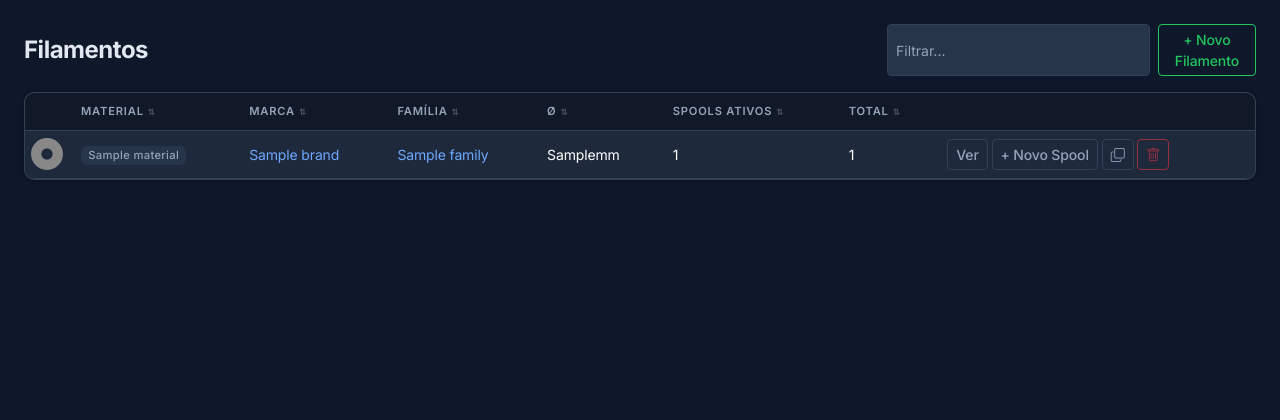
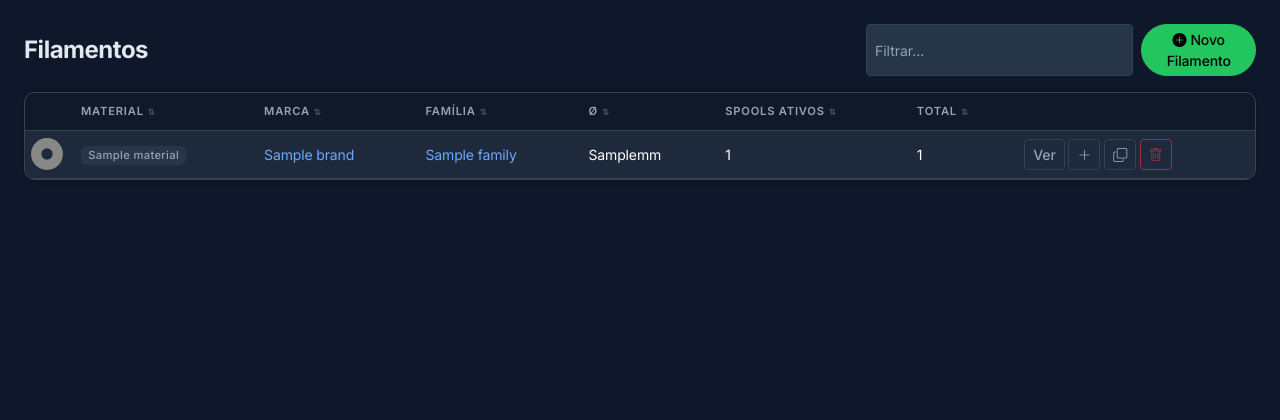
Before and after one commit to iscarelli/spool-control, a Python web app: template templates/filaments/list.html in a window 1280 px wide. Shown: the top 420 px of the page. Run offline with Jinja, Linux system fonts and the light colour scheme; the template is opened without the code that fills it: most values are stand-ins (such as "Sample title", 1, 10 or a date in 2020).

Commit message:
fix: proper icons on new-item buttons + donut tooltip double-% fix
- bi-plus-circle-fill icon + btn-primary rounded-pill on New Filament/Spool
- Per-row + Novo Spool in filament list → icon-only btn
- Donut tooltip: removed duplicate % (75% disponível not 75% % disponível)
- Bump to v1.4.2

Co-Authored-By: Claude Sonnet 4.6 <noreply@anthropic.com>

```diff
--- a/templates/filaments/detail.html
+++ b/templates/filaments/detail.html
@@ -30,14 +30,14 @@
        height="28" style="object-fit:contain;max-width:64px" alt="{{ filament.brand }}">
   {% endif %}
   {% if ns.nom > 0 %}
-    {{ donut(total_pct, fill, size=44, tip=total_pct|int|string + '% ' + _('% de estoque disponível')) }}
+    {{ donut(total_pct, fill, size=44, tip=total_pct|int|string + _('% de estoque disponível')) }}
   {% endif %}
   <h4 class="mb-0 fw-bold">
     {{ filament.brand }} {{ filament.material }}
     <span class="text-muted fw-normal">— {{ filament.family }}</span>
   </h4>
   <a href="{{ url_for('filaments_edit', filament_id=filament.id) }}" class="btn btn-sm btn-outline-secondary ms-auto">{{ _('Editar') }}</a>
-  <a href="{{ url_for('spools_new') }}?filament_id={{ filament.id }}" class="btn btn-sm btn-outline-primary">{{ _('+ Novo Spool') }}</a>
+  <a href="{{ url_for('spools_new') }}?filament_id={{ filament.id }}" class="btn btn-primary btn-sm rounded-pill px-3"><i class="bi bi-plus-circle-fill me-1"></i>{{ _('Novo Spool') }}</a>
 </div>
 
 <div class="row g-3 mb-4">
@@ -88,7 +88,7 @@
             style="cursor:pointer"
             data-href="{{ url_for('spools_detail', spool_id=s.id) }}">
           <td class="text-center align-middle" style="width:44px;padding:4px">
-            {{ donut(pct, fill, tip=pct|int|string + '% ' + _('% disponível')) }}
+            {{ donut(pct, fill, tip=pct|int|string + _('% disponível')) }}
           </td>
           <td class="fw-bold">SP-{{ '%04d'|format(s.id) }}</td>
           <td>{{ s.model_name or '—' }}</td>
--- a/templates/filaments/list.html
+++ b/templates/filaments/list.html
@@ -20,7 +20,7 @@
     <input class="form-control form-control-sm" type="search" id="filterInput"
            data-filter-for="#filamentTable"
            placeholder="{{ _('Filtrar...') }}" value="{{ q or '' }}" style="min-width:160px" autocomplete="off">
-    <a href="{{ url_for('filaments_new') }}" class="btn btn-outline-primary btn-sm">{{ _('+ Novo Filamento') }}</a>
+    <a href="{{ url_for('filaments_new') }}" class="btn btn-primary btn-sm rounded-pill px-3"><i class="bi bi-plus-circle-fill me-1"></i>{{ _('Novo Filamento') }}</a>
   </div>
 </div>
 <div class="card">
@@ -50,7 +50,7 @@
             data-href="{{ url_for('filaments_detail', filament_id=f.id) }}">
           <td class="text-center align-middle" style="width:44px;padding:4px">
             {% if f.active_count > 0 %}
-              {{ donut(pct, fill, tip=pct|int|string + '% ' + _('% disponível')) }}
+              {{ donut(pct, fill, tip=pct|int|string + _('% disponível')) }}
             {% else %}
               {{ donut(0, '#6c757d') }}
             {% endif %}
@@ -77,7 +77,7 @@
           <td>{{ f.spool_count }}</td>
           <td onclick="event.stopPropagation()">
             <a href="{{ url_for('filaments_detail', filament_id=f.id) }}" class="btn btn-sm btn-outline-secondary">{{ _('Ver') }}</a>
-            <a href="{{ url_for('spools_new') }}?filament_id={{ f.id }}" class="btn btn-sm btn-outline-secondary">{{ _('+ Novo Spool') }}</a>
+            <a href="{{ url_for('spools_new') }}?filament_id={{ f.id }}" class="btn btn-sm btn-outline-secondary" title="{{ _('+ Novo Spool') }}"><i class="bi bi-plus-lg"></i></a>
             <form method="post" action="{{ url_for('filaments_duplicate', filament_id=f.id) }}" class="d-inline">
               <button class="btn btn-sm btn-outline-secondary" title="{{ _('Duplicar filamento') }}"><i class="bi bi-copy"></i></button>
             </form>
--- a/templates/spools/list.html
+++ b/templates/spools/list.html
@@ -33,7 +33,7 @@
     <button class="btn btn-sm btn-outline-warning" id="markAllBtn">
       <i class="bi bi-printer-fill me-1"></i>{{ _('Fila: Todos') }}
     </button>
-    <a href="{{ url_for('spools_new') }}" class="btn btn-sm btn-outline-primary">{{ _('+ Novo Spool') }}</a>
+    <a href="{{ url_for('spools_new') }}" class="btn btn-primary btn-sm rounded-pill px-3"><i class="bi bi-plus-circle-fill me-1"></i>{{ _('Novo Spool') }}</a>
   </div>
 </div>
 <div class="card">
@@ -68,7 +68,7 @@
             data-fill="{{ fill }}"
             data-weigh-url="{{ url_for('spools_weigh', spool_id=s.id) }}">
           <td class="text-center align-middle" style="width:44px;padding:4px">
-            {{ donut(pct, fill, spool_id=s.id, tip=pct|int|string + '% ' + _('% disponível')) }}
+            {{ donut(pct, fill, spool_id=s.id, tip=pct|int|string + _('% disponível')) }}
           </td>
           <td class="fw-bold">SP-{{ '%04d'|format(s.id) }}</td>
           <td><span class="badge bg-secondary">{{ s.material }}</span></td>
--- a/translations.py
+++ b/translations.py
@@ -36,6 +36,7 @@ _EN = {
     # Filaments list
     "Filtrar...":                    "Filter...",
     "+ Novo Filamento":              "+ New Filament",
+    "Novo Filamento":                "New Filament",
     "Nenhum filamento cadastrado":   "No filaments registered",
     "Duplicar filamento":            "Duplicate filament",
     "Remover filamento":             "Delete filament",
@@ -46,6 +47,7 @@ _EN = {
     "Só ativos":            "Active only",
     "Fila: Todos":          "Queue: All",
     "+ Novo Spool":         "+ New Spool",
+    "Novo Spool":           "New Spool",
     "Nenhum spool encontrado": "No spools found",
 
     # Filament detail
```
Also changed, not shown: 1 other file.
